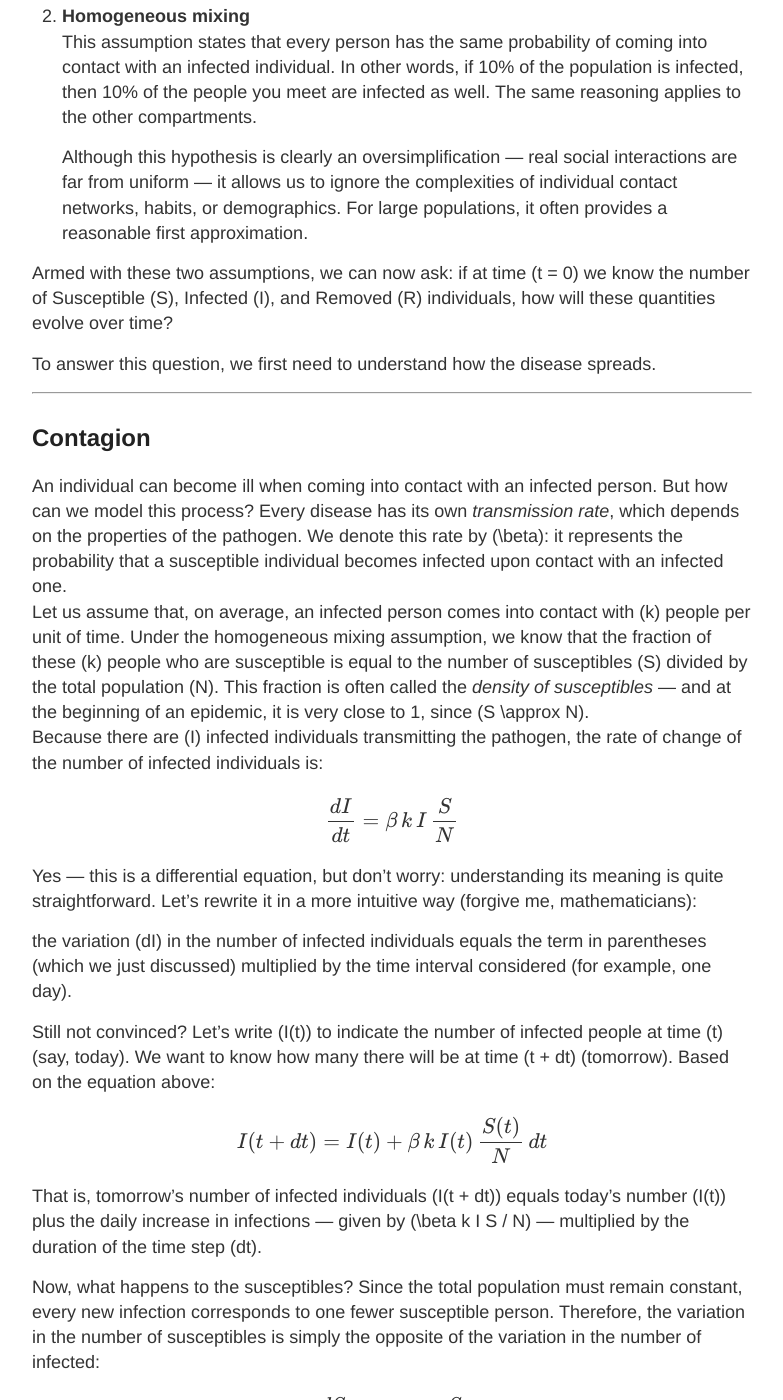
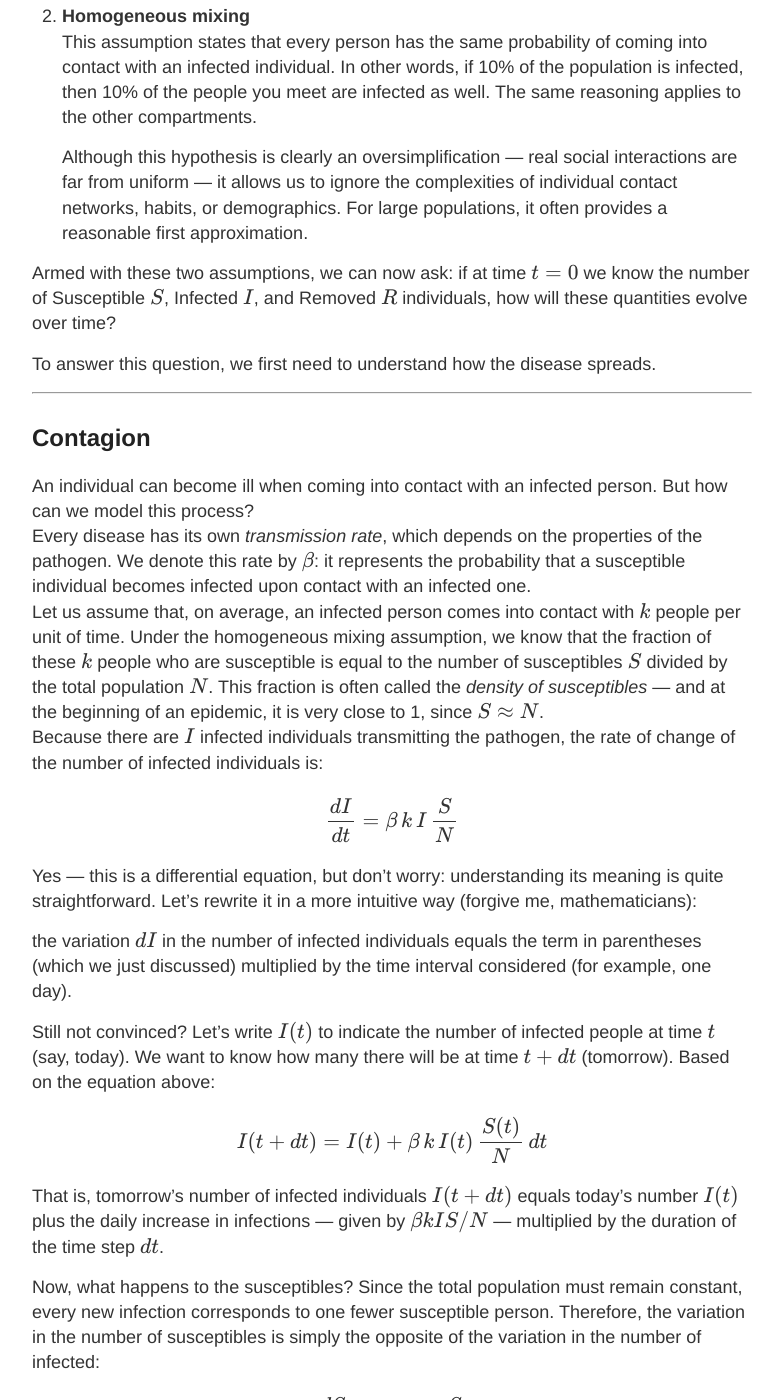
Before and after one commit to verzep/verzep.github.io, a Jekyll site: the page built from _posts/2025-10-14-coronavirus-mathematics-of-contagion.md, in a window 1280 px wide and 1400 px high, scrolled down 1258 px. Shown: the whole window, without its empty margins (248-1031 px from the left). Built offline with Jekyll 4.4.1, drawn with Linux system fonts in a browser that asks for light colours; formulas are drawn with MathJax 3; some of the changed text lies outside the part shown.

Commit message:
Convert LaTeX notation to Markdown in article
Updated mathematical notation from LaTeX to Markdown format for better compatibility in the article.

```diff
--- a/_posts/2025-10-14-coronavirus-mathematics-of-contagion.md
+++ b/_posts/2025-10-14-coronavirus-mathematics-of-contagion.md
@@ -7,13 +7,13 @@ category: dynamical_systems
 
 This post is the **English translation** of an [online article I published during the COVID-19 pandemic](https://immoderati.it/coronavirus-la-matematica-del-contagio/) on *Immoderati.it*. At the time, I wanted to explain—using simple mathematical tools—how epidemiological models describe the spread of infectious diseases.
 
-The central concept is a single number, \(R_0\), which determines whether a disease will spread or die out. Every pathogen has its own \(R_0\); for the coronavirus, early estimates placed it around 2.5.
+The central concept is a single number, $R_0$, which determines whether a disease will spread or die out. Every pathogen has its own $R_0$; for the coronavirus, early estimates placed it around 2.5.
 If this number is less than 1, the disease will not spread; if it is greater than 1, an *outbreak* will occur, leading to the spread of the epidemic. But where does this number come from? What does it depend on? What does it really mean to say that it represents “the average number of people each infected person infects”? And how should we interpret it?
 
 Since 2.5 is clearly not a very small value—so much so that we all found ourselves confined at home—I decided to write an article explaining the **mathematics of contagion**.
 
+---
 
----
 ## The SIR Model
 
 This simple (and admittedly simplistic) model relies on two key assumptions:
@@ -21,7 +21,7 @@ This simple (and admittedly simplistic) model relies on two key assumptions:
 1. **Compartmentalization**
    Individuals are classified according to their *state*. When a person changes state, they simply move from one compartment to another. The model does not consider age, health condition, or any other individual factor: for modeling purposes, everyone is treated as identical.
 
-   Given a population of \(N\) individuals, the SIR model distinguishes three possible states:
+   Given a population of $N$ individuals, the SIR model distinguishes three possible states:
 
    - **Susceptible (S):** Individuals who are not yet infected but may become so.
    - **Infected (I):** Individuals who are currently infected and can transmit the disease.
@@ -33,26 +33,25 @@ This simple (and admittedly simplistic) model relies on two key assumptions:
    S + I + R = N
    $$
 
-   This equality holds at all times. If one person becomes infected, \(I\) increases by one and \(S\) decreases by one, keeping the total population \(N\) constant.
+   This equality holds at all times. If one person becomes infected, $I$ increases by one and $S$ decreases by one, keeping the total population $N$ constant.
 
 2. **Homogeneous mixing**
    This assumption states that every person has the same probability of coming into contact with an infected individual. In other words, if 10% of the population is infected, then 10% of the people you meet are infected as well. The same reasoning applies to the other compartments.
 
    Although this hypothesis is clearly an oversimplification — real social interactions are far from uniform — it allows us to ignore the complexities of individual contact networks, habits, or demographics. For large populations, it often provides a reasonable first approximation.
 
-Armed with these two assumptions, we can now ask: if at time \(t = 0\) we know the number of Susceptible \(S\), Infected \(I\), and Removed \(R\) individuals, how will these quantities evolve over time?
+Armed with these two assumptions, we can now ask: if at time $t = 0$ we know the number of Susceptible $S$, Infected $I$, and Removed $R$ individuals, how will these quantities evolve over time?
 
 To answer this question, we first need to understand how the disease spreads.
-
 
 ---
 
 ## Contagion
 
 An individual can become ill when coming into contact with an infected person. But how can we model this process?
-Every disease has its own *transmission rate*, which depends on the properties of the pathogen. We denote this rate by \(\beta\): it represents the probability that a susceptible individual becomes infected upon contact with an infected one.
-Let us assume that, on average, an infected person comes into contact with \(k\) people per unit of time. Under the homogeneous mixing assumption, we know that the fraction of these \(k\) people who are susceptible is equal to the number of susceptibles \(S\) divided by the total population \(N\). This fraction is often called the *density of susceptibles* — and at the beginning of an epidemic, it is very close to 1, since \(S \approx N\).
-Because there are \(I\) infected individuals transmitting the pathogen, the rate of change of the number of infected individuals is:
+Every disease has its own *transmission rate*, which depends on the properties of the pathogen. We denote this rate by $\beta$: it represents the probability that a susceptible individual becomes infected upon contact with an infected one.
+Let us assume that, on average, an infected person comes into contact with $k$ people per unit of time. Under the homogeneous mixing assumption, we know that the fraction of these $k$ people who are susceptible is equal to the number of susceptibles $S$ divided by the total population $N$. This fraction is often called the *density of susceptibles* — and at the beginning of an epidemic, it is very close to 1, since $S \approx N$.
+Because there are $I$ infected individuals transmitting the pathogen, the rate of change of the number of infected individuals is:
 
 $$
 \frac{dI}{dt} = \beta \, k \, I \, \frac{S}{N}
@@ -60,15 +59,15 @@ $$
 
 Yes — this is a differential equation, but don’t worry: understanding its meaning is quite straightforward. Let’s rewrite it in a more intuitive way (forgive me, mathematicians):
 
-the variation \(dI\) in the number of infected individuals equals the term in parentheses (which we just discussed) multiplied by the time interval considered (for example, one day).
+the variation $dI$ in the number of infected individuals equals the term in parentheses (which we just discussed) multiplied by the time interval considered (for example, one day).
 
-Still not convinced? Let’s write \(I(t)\) to indicate the number of infected people at time \(t\) (say, today). We want to know how many there will be at time \(t + dt\) (tomorrow). Based on the equation above:
+Still not convinced? Let’s write $I(t)$ to indicate the number of infected people at time $t$ (say, today). We want to know how many there will be at time $t + dt$ (tomorrow). Based on the equation above:
 
 $$
 I(t + dt) = I(t) + \beta \, k \, I(t) \, \frac{S(t)}{N} \, dt
 $$
 
-That is, tomorrow’s number of infected individuals \(I(t + dt)\) equals today’s number \(I(t)\) plus the daily increase in infections — given by \(\beta k I S / N\) — multiplied by the duration of the time step \(dt\).
+That is, tomorrow’s number of infected individuals $I(t + dt)$ equals today’s number $I(t)$ plus the daily increase in infections — given by $\beta k I S / N$ — multiplied by the duration of the time step $dt$.
 
 Now, what happens to the susceptibles? Since the total population must remain constant, every new infection corresponds to one fewer susceptible person. Therefore, the variation in the number of susceptibles is simply the opposite of the variation in the number of infected:
 
@@ -80,11 +79,11 @@ $$
 
 ## Recovery
 
-Since these are dark times, let’s allow ourselves a bit of optimism and assume that \(R\) represents the number of *Recovered* — that is, the people who, after being infected, eventually recover.
+Since these are dark times, let’s allow ourselves a bit of optimism and assume that $R$ represents the number of *Recovered* — that is, the people who, after being infected, eventually recover.
 
-In our model, recovery works differently from contagion: an infected person simply recovers after some time. This process is modeled by defining a *recovery rate* \(\mu\), which is the probability per unit time that an infected individual recovers.
+In our model, recovery works differently from contagion: an infected person simply recovers after some time. This process is modeled by defining a *recovery rate* $\mu$, which is the probability per unit time that an infected individual recovers.
 
-Consequently, the rate of change of the number of recovered individuals, \(dR\), does **not** depend on how many people are already recovered, but on how many are currently infected: the more people are infected, the more will recover. In symbols:
+Consequently, the rate of change of the number of recovered individuals, $dR$, does **not** depend on how many people are already recovered, but on how many are currently infected: the more people are infected, the more will recover. In symbols:
 
 $$
 \frac{dR}{dt} = \mu \, I
@@ -96,8 +95,8 @@ $$
 \frac{dI}{dt} = \beta \, k \, I \, \frac{S}{N} - \mu \, I
 $$
 
-Now, since none of these quantities depend on the actual size of the population \(N\), we can *normalize* them by dividing \(S\), \(I\), and \(R\) by \(N\).
-We already encountered \(S/N\) as the “density of susceptibles,” so we apply the same idea to the other two compartments, defining:
+Now, since none of these quantities depend on the actual size of the population $N$, we can *normalize* them by dividing $S$, $I$, and $R$ by $N$.
+We already encountered $S/N$ as the “density of susceptibles,” so we apply the same idea to the other two compartments, defining:
 
 $$
 s = \frac{S}{N}, \quad i = \frac{I}{N}, \quad r = \frac{R}{N}
@@ -111,12 +110,12 @@ $$
 \frac{dr}{dt} = \mu \, i
 $$
 
-To find the actual number of infected individuals, one simply multiplies \(i\) by the total population (for example, 60 million).
+To find the actual number of infected individuals, one simply multiplies $i$ by the total population (for example, 60 million).
 
-Because \(s\), \(i\), and \(r\) are all positive quantities, we can already make a few observations:
+Because $s$, $i$, and $r$ are all positive quantities, we can already make a few observations:
 the number of recovered individuals can only increase (its rate of change is the product of two positive terms), and the number of susceptibles can only decrease (its rate of change is negative).
 
-What becomes interesting is the evolution of the infected population \(i\), which has both a positive and a negative term — meaning it can rise and fall over time, showing a non-monotonic behavior.
+What becomes interesting is the evolution of the infected population $i$, which has both a positive and a negative term — meaning it can rise and fall over time, showing a non-monotonic behavior.
 
 ---
 
@@ -124,23 +123,23 @@ What becomes interesting is the evolution of the infected population \(i\), whic
 
 It’s time to give meaning to the quantities we’ve introduced. Let’s return to their interpretation.
 
-Diseases with a high \(\beta\) tend to spread more easily, because contact with an infected person is more likely to result in an infection.
+Diseases with a high $\beta$ tend to spread more easily, because contact with an infected person is more likely to result in an infection.
 
-On the other hand, \(\mu\) represents how quickly an infected person recovers (or dies). If a disease has a high \(\mu\), it means that individuals remain infected for a short time — quickly moving from \(i\) to \(r\).
+On the other hand, $\mu$ represents how quickly an infected person recovers (or dies). If a disease has a high $\mu$, it means that individuals remain infected for a short time — quickly moving from $i$ to $r$.
 But this also implies that the disease will spread **more slowly**, because each infected person has less time to infect others before recovering or dying. This is why diseases that kill very rapidly, such as Ebola, rarely spread widely despite being highly infectious: infected individuals tend to die before they can transmit the disease to many others.
 
-It is therefore natural to define the ratio between these two quantities (taking into account \(k\) as well). This ratio is none other than the now-famous basic reproduction number, \(R_0\):
+It is therefore natural to define the ratio between these two quantities (taking into account $k$ as well). This ratio is none other than the now-famous basic reproduction number, $R_0$:
 
 $$
 R_0 = \frac{\beta \, k}{\mu}
 $$
 
-\(R_0\) represents the *average number of people infected by a single infected person*. This number will be high if the disease spreads easily (large \(\beta\)) or if infected individuals remain infectious for a long time (small \(\mu\)).
+$R_0$ represents the *average number of people infected by a single infected person*. This number will be high if the disease spreads easily (large $\beta$) or if infected individuals remain infectious for a long time (small $\mu$).
 
-But why is the *critical threshold* precisely \(R_0 > 1\)?
+But why is the *critical threshold* precisely $R_0 > 1$?
 
 The equations of the SIR model are not trivial, but we can make a useful simplification.
-At the very beginning of an outbreak, the number of recovered individuals is negligible (\(r \approx 0\)). This allows us to write \(s = 1 - i\) (since \(S + I = N\), or equivalently \(s + i = 1\)) and obtain a single equation for the early evolution of the epidemic:
+At the very beginning of an outbreak, the number of recovered individuals is negligible ($r \approx 0$). This allows us to write $s = 1 - i$ (since $S + I = N$, or equivalently $s + i = 1$) and obtain a single equation for the early evolution of the epidemic:
 
 $$
 \frac{di}{dt} = (\beta \, k - \mu) \, i = \mu \, (R_0 - 1) \, i
@@ -152,40 +151,33 @@ $$
 i(t) \approx i_0 \, e^{\mu (R_0 - 1) t}
 $$
 
-We can clearly see that the exponent becomes **negative** when \(R_0 < 1\).
-This means that the initial number of infected individuals \(i_0\) will **decrease** over time.
-If \(R_0 > 1\), on the other hand, the exponent is positive and the number of infected people will **increase**.
+We can clearly see that the exponent becomes **negative** when $R_0 < 1$.
+This means that the initial number of infected individuals $i_0$ will **decrease** over time.
+If $R_0 > 1$, on the other hand, the exponent is positive and the number of infected people will **increase**.
 
-In other words, the value of \(R_0\) determines whether an *outbreak* will occur or not.
+In other words, the value of $R_0$ determines whether an *outbreak* will occur or not.
 
-In the figure below, I plotted the evolution of the infected population for diseases with different \(R_0\) values.
-
+In the figure below, I plotted the evolution of the infected population for diseases with different $R_0$ values.
 
 ![png]({{ site.url }}/images/2025-10-15/sir_R0_vs_mu.png)
 
-As expected, the number of infected individuals starts to decline immediately when \(R_0 < 1\), while in the other cases it first rises to a peak before beginning to fall.
+As expected, the number of infected individuals starts to decline immediately when $R_0 < 1$, while in the other cases it first rises to a peak before beginning to fall.
 
 This phenomenon is due to **saturation**. As we mentioned earlier, the exponential solution holds only when the number of infected individuals is small — that is, when there are still plenty of susceptibles available to infect. As time passes, the spread becomes more difficult because the pool of susceptibles shrinks, replaced by infected or recovered individuals (who, in our model, cannot be infected again).
 
-One might wonder: what role does the \(\mu\) that appears in the exponential formula, next to \(R_0\), actually play?
-It is simply a **time-scaling factor**: diseases with the same \(R_0\) but different \(\mu\) values will spread in the same way, but over different time scales.
-
-
-
+One might wonder: what role does the $\mu$ that appears in the exponential formula, next to $R_0$, actually play?
+It is simply a **time-scaling factor**: diseases with the same $R_0$ but different $\mu$ values will spread in the same way, but over different time scales.
 
 ![png]({{ site.url }}/images/2025-10-15/sir_mu_vs_R0(1).png)
 
-
-
-Notice in the figure that the **maximum fraction of infected individuals** reached is always the same — only shifted in time depending on the value of \(\mu\).
+Notice in the figure that the **maximum fraction of infected individuals** reached is always the same — only shifted in time depending on the value of $\mu$.
 
 ---
 
 ## The Danger of an Epidemic
 
 Let’s now try to understand what these values actually mean.
-Imagine a disease with \(R_0 = 2\) — let’s be optimistic compared to the coronavirus — and look at how the number of infected individuals evolves over time.
-
+Imagine a disease with $R_0 = 2$ — let’s be optimistic compared to the coronavirus — and look at how the number of infected individuals evolves over time.
 
 ![png]({{ site.url }}/images/2025-10-15/sir_i_only.png)
 
@@ -198,22 +190,20 @@ Don’t take them as predictions of a six-month quarantine (at least, not based
 If we look at the peak, however, it becomes clear why there is cause for concern: around day 40, almost **18% of the population** is infected!
 In a population of 60 million, that means nearly **11 million people**.
 This is an enormous — and alarming — number. But that’s not the end of the story.
-Let’s also examine how \(s\) and \(r\) evolve over time, alongside the infected population.
-
+Let’s also examine how $s$ and $r$ evolve over time, alongside the infected population.
 
 ![png]({{ site.url }}/images/2025-10-15/sir_full.png)
 
+Incredible, isn’t it? By the end of the epidemic — that is, when $i = 0$ — almost **80% of the population** has been infected and moved into the *removed* category!
 
-Incredible, isn’t it? By the end of the epidemic — that is, when \(i = 0\) — almost **80% of the population** has been infected and moved into the *removed* category!
-
-Assuming a *case fatality rate* (the proportion of deaths among infected individuals, which in our model corresponds to \(r\)) of about **4%** — roughly the estimated value for COVID-19 — the *overall mortality* (deaths as a fraction of the total population) would be **3.2%**.
+Assuming a *case fatality rate* (the proportion of deaths among infected individuals, which in our model corresponds to $r$) of about **4%** — roughly the estimated value for COVID-19 — the *overall mortality* (deaths as a fraction of the total population) would be **3.2%**.
 That would mean nearly **two million deaths** in a population of 60 million — a truly staggering number.
 This is why such strict containment measures are being taken: the danger is immense.
 
 So, what can be done?
-As we have seen, \(R_0\) depends on \(\beta\) and \(\mu\), which are properties of the pathogen and therefore difficult to change.
-However, there is another parameter: \(k\), the **average number of contacts** a person has per unit of time.
-And this is precisely what restrictive measures target — by encouraging people to stay home and avoid crowded places, we reduce the number of contacts and thus lower \(R_0\).
+As we have seen, $R_0$ depends on $\beta$ and $\mu$, which are properties of the pathogen and therefore difficult to change.
+However, there is another parameter: $k$, the **average number of contacts** a person has per unit of time.
+And this is precisely what restrictive measures target — by encouraging people to stay home and avoid crowded places, we reduce the number of contacts and thus lower $R_0$.
 
 I am neither a doctor nor an epidemiologist. The purpose of this article is simply to show how even a **basic mathematical model** can explain a complex phenomenon like the spread of an epidemic, and to give meaning to the strict measures we have all experienced.
 
```
